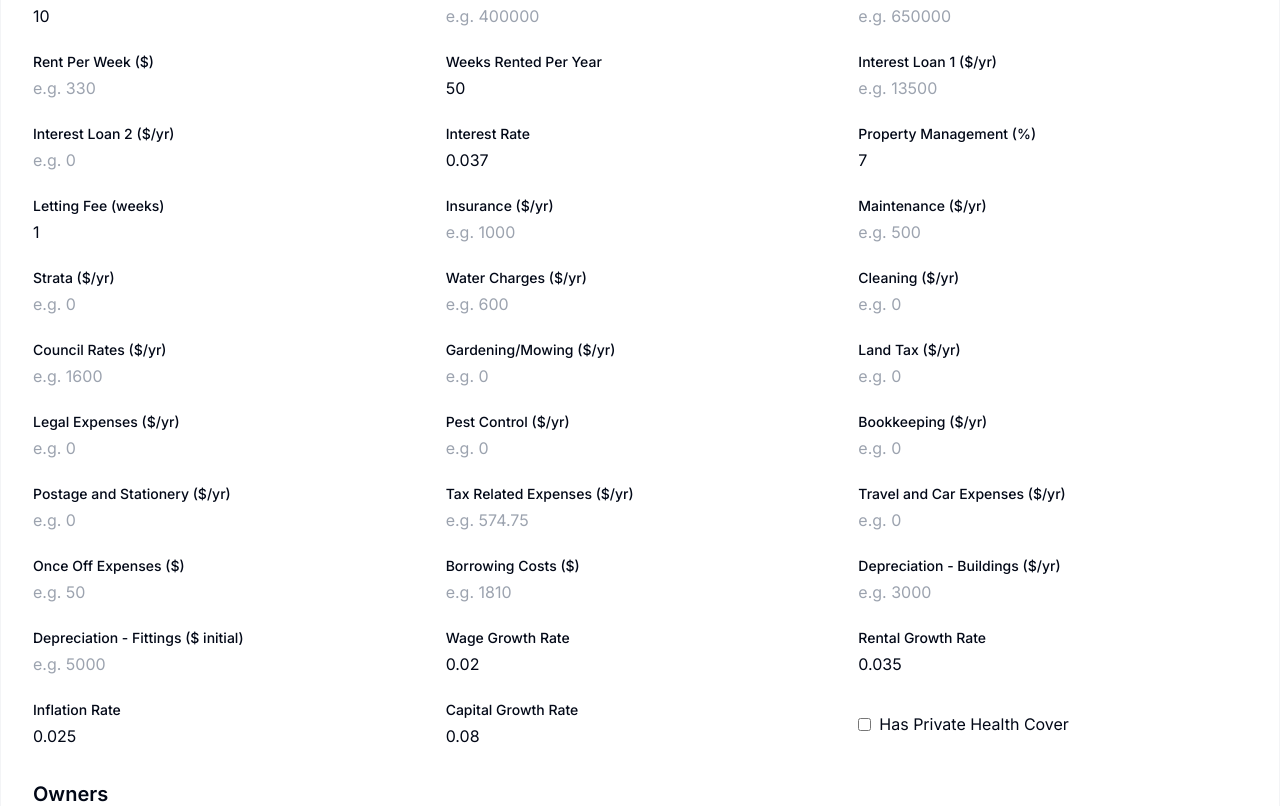
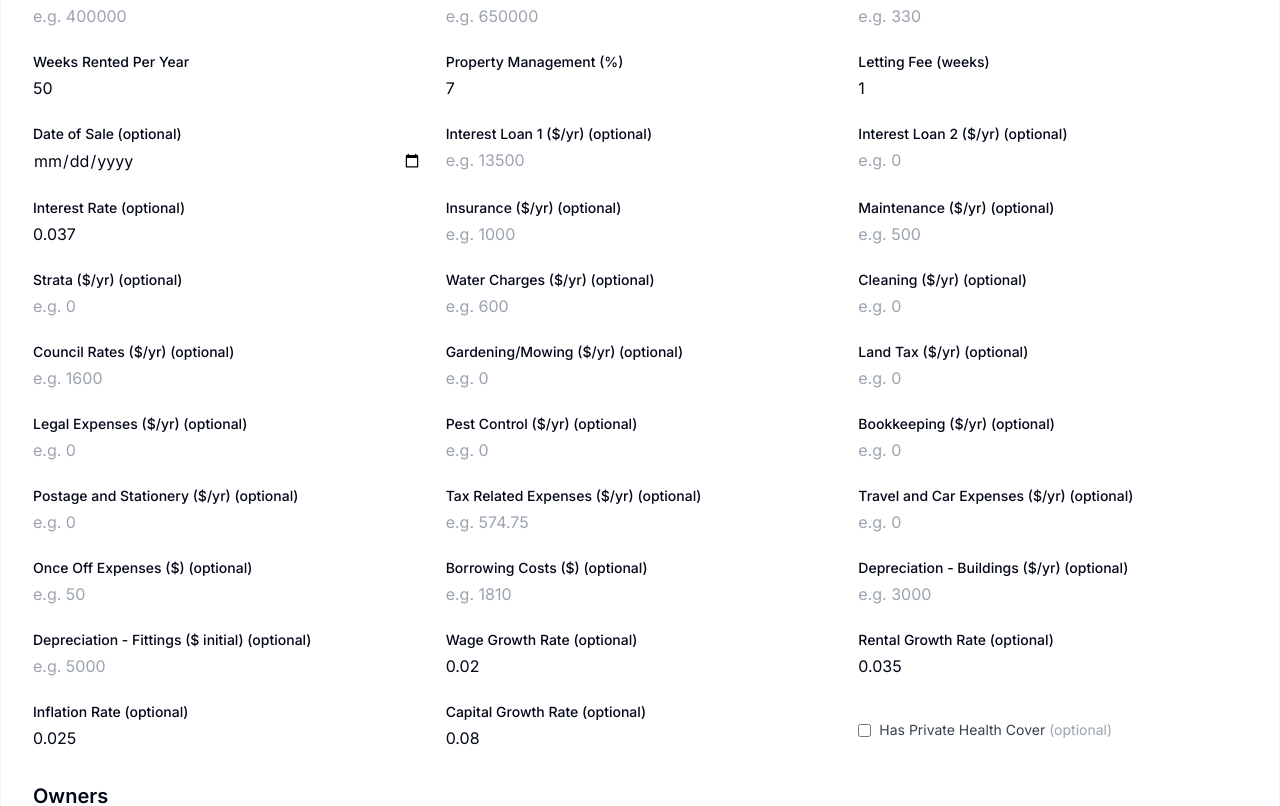
Before and after one commit to ompatil21/propcalc, a Next.js app in the folder frontend/: page /tax-calculator in a window 1280 px wide. Shown: the part 423-1229 px from the top of the page. Built offline with nearby package versions, Linux system fonts and the light colour scheme.

Commit message:
added runtime fallback logic and marked optinal fields as optional as per backend

```diff
--- a/frontend/src/app/tax-calculator/page.tsx
+++ b/frontend/src/app/tax-calculator/page.tsx
@@ -119,7 +119,8 @@ export default function TaxCalculatorPage({ prefillData }: { prefillData?: any }
     setIsLoading(true);
 
     try {
-      const payload: { [key: string]: any } = { ...formData,
+      const payload: { [key: string]: any } = {
+        ...formData,
         wageGrowth: String(Number(formData.wageGrowth)),
         rentalGrowth: String(Number(formData.rentalGrowth)),
         inflation: String(Number(formData.inflation)),
@@ -131,10 +132,23 @@ export default function TaxCalculatorPage({ prefillData }: { prefillData?: any }
         }))
       };
       Object.keys(payload).forEach(key => {
-        if (typeof payload[key] === "string" && payload[key].trim() === "" && key !== "dateOfPurchase" && key !== "dateOfSale" && key !== "state") {
+        if (
+          typeof payload[key] === "string" &&
+          payload[key].trim() === "" &&
+          !["dateOfPurchase", "dateOfSale", "state"].includes(key)
+        ) {
           payload[key] = 0;
         }
+
+        // Convert empty strings to null for optional dates
+        if (
+          (key === "dateOfPurchase" || key === "dateOfSale") &&
+          payload[key].trim?.() === ""
+        ) {
+          payload[key] = null;
+        }
       });
+
       const result = await calculateTax(payload);
       setTaxResults(result);
     } catch (error) {
@@ -239,46 +253,54 @@ export default function TaxCalculatorPage({ prefillData }: { prefillData?: any }
         </p>
         <form onSubmit={handleSubmit} className="w-full bg-white dark:bg-gray-900 rounded-2xl shadow-lg p-8 border border-gray-100 dark:border-gray-800 space-y-8">
           <div className="grid grid-cols-1 md:grid-cols-3 gap-6">
-            <InputField label="State" name="state" type="text" value={formData.state} onChange={handleInputChange} required placeholder="VIC/NSW/QLD/etc" />
-            <InputField label="Date of Purchase" name="dateOfPurchase" type="date" value={formData.dateOfPurchase} onChange={handleInputChange} required placeholder="Select the purchase date" />
-            <InputField label="Date of Sale" name="dateOfSale" type="date" value={formData.dateOfSale} onChange={handleInputChange} placeholder="Leave blank for today" />
+            {/* Required Fields */}
+            <InputField label="State" name="state" type="text" value={formData.state} onChange={handleInputChange} required placeholder="e.g. VIC" />
+            <InputField label="Date of Purchase" name="dateOfPurchase" type="date" value={formData.dateOfPurchase} onChange={handleInputChange} required />
             <InputField label="Holding Years" name="holdingYears" type="number" min={1} max={15} value={formData.holdingYears} onChange={handleInputChange} required placeholder="e.g. 10 (max 15)" />
             <InputField label="Purchase Price ($)" name="purchase_price" type="number" value={formData.purchase_price} onChange={handleInputChange} required placeholder="e.g. 400000" />
             <InputField label="Sale Price ($)" name="sale_price" type="number" value={formData.sale_price} onChange={handleInputChange} required placeholder="e.g. 650000" />
             <InputField label="Rent Per Week ($)" name="rentPerWeek" type="number" value={formData.rentPerWeek} onChange={handleInputChange} required placeholder="e.g. 330" />
             <InputField label="Weeks Rented Per Year" name="weeksRented" type="number" value={formData.weeksRented} onChange={handleInputChange} required placeholder="e.g. 50" />
-            <InputField label="Interest Loan 1 ($/yr)" name="interestLoan1" type="number" value={formData.interestLoan1} onChange={handleInputChange} placeholder="e.g. 13500" />
-            <InputField label="Interest Loan 2 ($/yr)" name="interestLoan2" type="number" value={formData.interestLoan2} onChange={handleInputChange} placeholder="e.g. 0" />
-            <InputField label="Interest Rate" name="interestRate" type="number" value={formData.interestRate} onChange={handleInputChange} placeholder="e.g. 0.037" />
             <InputField label="Property Management (%)" name="propertyManager" type="number" value={formData.propertyManager} onChange={handleInputChange} required placeholder="e.g. 7" />
             <InputField label="Letting Fee (weeks)" name="lettingFeeWeeks" type="number" value={formData.lettingFeeWeeks} onChange={handleInputChange} required placeholder="e.g. 1" />
-            <InputField label="Insurance ($/yr)" name="insurance" type="number" value={formData.insurance} onChange={handleInputChange} placeholder="e.g. 1000" />
-            <InputField label="Maintenance ($/yr)" name="maintenance" type="number" value={formData.maintenance} onChange={handleInputChange} placeholder="e.g. 500" />
-            <InputField label="Strata ($/yr)" name="strata" type="number" value={formData.strata} onChange={handleInputChange} placeholder="e.g. 0" />
-            <InputField label="Water Charges ($/yr)" name="waterCharges" type="number" value={formData.waterCharges} onChange={handleInputChange} placeholder="e.g. 600" />
-            <InputField label="Cleaning ($/yr)" name="cleaning" type="number" value={formData.cleaning} onChange={handleInputChange} placeholder="e.g. 0" />
-            <InputField label="Council Rates ($/yr)" name="councilRates" type="number" value={formData.councilRates} onChange={handleInputChange} placeholder="e.g. 1600" />
-            <InputField label="Gardening/Mowing ($/yr)" name="gardening" type="number" value={formData.gardening} onChange={handleInputChange} placeholder="e.g. 0" />
-            <InputField label="Land Tax ($/yr)" name="landTax" type="number" value={formData.landTax} onChange={handleInputChange} placeholder="e.g. 0" />
-            <InputField label="Legal Expenses ($/yr)" name="legalExpenses" type="number" value={formData.legalExpenses} onChange={handleInputChange} placeholder="e.g. 0" />
-            <InputField label="Pest Control ($/yr)" name="pestControl" type="number" value={formData.pestControl} onChange={handleInputChange} placeholder="e.g. 0" />
-            <InputField label="Bookkeeping ($/yr)" name="bookkeeping" type="number" value={formData.bookkeeping} onChange={handleInputChange} placeholder="e.g. 0" />
-            <InputField label="Postage and Stationery ($/yr)" name="postage" type="number" value={formData.postage} onChange={handleInputChange} placeholder="e.g. 0" />
-            <InputField label="Tax Related Expenses ($/yr)" name="taxRelatedExpenses" type="number" value={formData.taxRelatedExpenses} onChange={handleInputChange} placeholder="e.g. 574.75" />
-            <InputField label="Travel and Car Expenses ($/yr)" name="travel" type="number" value={formData.travel} onChange={handleInputChange} placeholder="e.g. 0" />
-            <InputField label="Once Off Expenses ($)" name="onceOffExpenses" type="number" value={formData.onceOffExpenses} onChange={handleInputChange} placeholder="e.g. 50" />
-            <InputField label="Borrowing Costs ($)" name="borrowingCosts" type="number" value={formData.borrowingCosts} onChange={handleInputChange} placeholder="e.g. 1810" />
-            <InputField label="Depreciation - Buildings ($/yr)" name="depreciationBuildings" type="number" value={formData.depreciationBuildings} onChange={handleInputChange} placeholder="e.g. 3000" />
-            <InputField label="Depreciation - Fittings ($ initial)" name="depreciationFittings" type="number" value={formData.depreciationFittings} onChange={handleInputChange} placeholder="e.g. 5000" />
-            <InputField label="Wage Growth Rate" name="wageGrowth" type="number" value={formData.wageGrowth} onChange={handleInputChange} placeholder="e.g. 0.02" />
-            <InputField label="Rental Growth Rate" name="rentalGrowth" type="number" value={formData.rentalGrowth} onChange={handleInputChange} placeholder="e.g. 0.035" />
-            <InputField label="Inflation Rate" name="inflation" type="number" value={formData.inflation} onChange={handleInputChange} placeholder="e.g. 0.025" />
-            <InputField label="Capital Growth Rate" name="capitalGrowth" type="number" value={formData.capitalGrowth} onChange={handleInputChange} placeholder="e.g. 0.08" />
-            <div className="flex items-center space-x-2">
+
+            {/* Optional Fields */}
+            <InputField label="Date of Sale (optional)" name="dateOfSale" type="date" value={formData.dateOfSale} onChange={handleInputChange} placeholder="Leave blank for today" />
+            <InputField label="Interest Loan 1 ($/yr) (optional)" name="interestLoan1" type="number" value={formData.interestLoan1} onChange={handleInputChange} placeholder="e.g. 13500" />
+            <InputField label="Interest Loan 2 ($/yr) (optional)" name="interestLoan2" type="number" value={formData.interestLoan2} onChange={handleInputChange} placeholder="e.g. 0" />
+            <InputField label="Interest Rate (optional)" name="interestRate" type="number" value={formData.interestRate} onChange={handleInputChange} placeholder="e.g. 0.037" />
+            <InputField label="Insurance ($/yr) (optional)" name="insurance" type="number" value={formData.insurance} onChange={handleInputChange} placeholder="e.g. 1000" />
+            <InputField label="Maintenance ($/yr) (optional)" name="maintenance" type="number" value={formData.maintenance} onChange={handleInputChange} placeholder="e.g. 500" />
+            <InputField label="Strata ($/yr) (optional)" name="strata" type="number" value={formData.strata} onChange={handleInputChange} placeholder="e.g. 0" />
+            <InputField label="Water Charges ($/yr) (optional)" name="waterCharges" type="number" value={formData.waterCharges} onChange={handleInputChange} placeholder="e.g. 600" />
+            <InputField label="Cleaning ($/yr) (optional)" name="cleaning" type="number" value={formData.cleaning} onChange={handleInputChange} placeholder="e.g. 0" />
+            <InputField label="Council Rates ($/yr) (optional)" name="councilRates" type="number" value={formData.councilRates} onChange={handleInputChange} placeholder="e.g. 1600" />
+            <InputField label="Gardening/Mowing ($/yr) (optional)" name="gardening" type="number" value={formData.gardening} onChange={handleInputChange} placeholder="e.g. 0" />
+            <InputField label="Land Tax ($/yr) (optional)" name="landTax" type="number" value={formData.landTax} onChange={handleInputChange} placeholder="e.g. 0" />
+            <InputField label="Legal Expenses ($/yr) (optional)" name="legalExpenses" type="number" value={formData.legalExpenses} onChange={handleInputChange} placeholder="e.g. 0" />
+            <InputField label="Pest Control ($/yr) (optional)" name="pestControl" type="number" value={formData.pestControl} onChange={handleInputChange} placeholder="e.g. 0" />
+            <InputField label="Bookkeeping ($/yr) (optional)" name="bookkeeping" type="number" value={formData.bookkeeping} onChange={handleInputChange} placeholder="e.g. 0" />
+            <InputField label="Postage and Stationery ($/yr) (optional)" name="postage" type="number" value={formData.postage} onChange={handleInputChange} placeholder="e.g. 0" />
+            <InputField label="Tax Related Expenses ($/yr) (optional)" name="taxRelatedExpenses" type="number" value={formData.taxRelatedExpenses} onChange={handleInputChange} placeholder="e.g. 574.75" />
+            <InputField label="Travel and Car Expenses ($/yr) (optional)" name="travel" type="number" value={formData.travel} onChange={handleInputChange} placeholder="e.g. 0" />
+            <InputField label="Once Off Expenses ($) (optional)" name="onceOffExpenses" type="number" value={formData.onceOffExpenses} onChange={handleInputChange} placeholder="e.g. 50" />
+            <InputField label="Borrowing Costs ($) (optional)" name="borrowingCosts" type="number" value={formData.borrowingCosts} onChange={handleInputChange} placeholder="e.g. 1810" />
+            <InputField label="Depreciation - Buildings ($/yr) (optional)" name="depreciationBuildings" type="number" value={formData.depreciationBuildings} onChange={handleInputChange} placeholder="e.g. 3000" />
+            <InputField label="Depreciation - Fittings ($ initial) (optional)" name="depreciationFittings" type="number" value={formData.depreciationFittings} onChange={handleInputChange} placeholder="e.g. 5000" />
+            <InputField label="Wage Growth Rate (optional)" name="wageGrowth" type="number" value={formData.wageGrowth} onChange={handleInputChange} placeholder="e.g. 0.02" />
+            <InputField label="Rental Growth Rate (optional)" name="rentalGrowth" type="number" value={formData.rentalGrowth} onChange={handleInputChange} placeholder="e.g. 0.035" />
+            <InputField label="Inflation Rate (optional)" name="inflation" type="number" value={formData.inflation} onChange={handleInputChange} placeholder="e.g. 0.025" />
+            <InputField label="Capital Growth Rate (optional)" name="capitalGrowth" type="number" value={formData.capitalGrowth} onChange={handleInputChange} placeholder="e.g. 0.08" />
+
+            {/* Checkbox */}
+            <div className="flex items-center space-x-2 mt-2">
               <input id="hasPrivateHealthCover" name="hasPrivateHealthCover" type="checkbox" checked={formData.hasPrivateHealthCover} onChange={handleInputChange} />
-              <label htmlFor="hasPrivateHealthCover" className="select-none">Has Private Health Cover</label>
+              <label htmlFor="hasPrivateHealthCover" className="text-sm text-gray-700 dark:text-gray-300 select-none">
+                Has Private Health Cover <span className="text-gray-400">(optional)</span>
+              </label>
             </div>
           </div>
+
           <h2 className="text-xl font-semibold mt-6 mb-2">Owners</h2>
           <div className="space-y-2">
             {formData.owners.map((owner: Owner, idx: number) => (
@@ -358,7 +380,7 @@ export default function TaxCalculatorPage({ prefillData }: { prefillData?: any }
                           <td className="px-2 py-1 text-right">${year.total_rent?.toLocaleString?.() ?? 0}</td>
                           <td className="px-2 py-1 text-right">${year.total_expenses?.toLocaleString?.() ?? 0}</td>
                           <td className="px-2 py-1 text-right">${year.pre_tax_cash_flow?.toLocaleString?.() ?? 0}</td>
-                          <td className="px-2 py-1 text-right">${year.pre_tax_cash_flow_week?.toLocaleString?.(undefined, {maximumFractionDigits: 2}) ?? 0}</td>
+                          <td className="px-2 py-1 text-right">${year.pre_tax_cash_flow_week?.toLocaleString?.(undefined, { maximumFractionDigits: 2 }) ?? 0}</td>
                           <td className="px-2 py-1 text-right">${year.total_cash_deductions?.toLocaleString?.() ?? 0}</td>
                           <td className="px-2 py-1 text-right">${year.borrowing_costs_annual?.toLocaleString?.() ?? 0}</td>
                           <td className="px-2 py-1 text-right">${year.dep_buildings?.toLocaleString?.() ?? 0}</td>
@@ -400,7 +422,7 @@ export default function TaxCalculatorPage({ prefillData }: { prefillData?: any }
                     <p>Owner Portions:</p>
                     <ul>
                       {Array.isArray(taxResults.state_reference?.owner_portions) && taxResults.state_reference.owner_portions.map((portion: number, idx: number) => (
-                        <li key={idx}>{formData.owners[idx]?.name || `Owner ${idx+1}`}: <b>${portion?.toLocaleString?.() ?? 0}</b></li>
+                        <li key={idx}>{formData.owners[idx]?.name || `Owner ${idx + 1}`}: <b>${portion?.toLocaleString?.() ?? 0}</b></li>
                       ))}
                     </ul>
                   </div>
@@ -467,7 +489,7 @@ export default function TaxCalculatorPage({ prefillData }: { prefillData?: any }
                       "rgba(245,158,66,0.2)"
                     )} options={{ responsive: true, maintainAspectRatio: false }} />
                   </div>
-                  {Array.isArray(taxResults.holdingCostsYears) && taxResults.holdingCostsYears.length > 0 && (
+                  {/* {Array.isArray(taxResults.holdingCostsYears) && taxResults.holdingCostsYears.length > 0 && (
                     <div className="col-span-full">
                       <h3 className="font-bold mb-2">Holding Costs Breakdown (Yearly)</h3>
                       <div className="flex flex-wrap gap-6">
@@ -488,7 +510,54 @@ export default function TaxCalculatorPage({ prefillData }: { prefillData?: any }
                         ))}
                       </div>
                     </div>
+                  )} */}
+                  {Array.isArray(taxResults.holdingCostsYears) && taxResults.holdingCostsYears.length > 0 && (
+                    <div className="col-span-full" style={{ maxWidth: 900, height: 400 }}>
+                      <h3 className="font-bold mb-4">Holding Costs Breakdown (Yearly)</h3>
+                      <Bar
+                        data={{
+                          labels: taxResults.holdingCostsYears.map((hc: any) => `Year ${hc.year}`),
+                          datasets: [
+                            {
+                              label: "You",
+                              data: taxResults.holdingCostsYears.map((hc: any) => hc.data?.[0] ?? 0),
+                              backgroundColor: "#2563eb",
+                            },
+                            {
+                              label: "Tax Office",
+                              data: taxResults.holdingCostsYears.map((hc: any) => hc.data?.[1] ?? 0),
+                              backgroundColor: "#10b981",
+                            },
+                            {
+                              label: "Tenant",
+                              data: taxResults.holdingCostsYears.map((hc: any) => hc.data?.[2] ?? 0),
+                              backgroundColor: "#f59e42",
+                            },
+                          ],
+                        }}
+                        options={{
+                          responsive: true,
+                          maintainAspectRatio: false,
+                          plugins: {
+                            tooltip: {
+                              callbacks: {
+                                label: (ctx) => `$${ctx.parsed.y.toLocaleString()}`,
+                              },
+                            },
+                          },
+                          scales: {
+                            y: {
+                              beginAtZero: true,
+                              ticks: {
+                                callback: (value) => `$${value}`,
+                              },
+                            },
+                          },
+                        }}
+                      />
+                    </div>
                   )}
+
                   <div style={{ maxWidth: 500, height: 320 }}>
                     <h3 className="font-bold mb-2">Property Value Over Time</h3>
                     <Line
```
Lines whose indentation alone changed are shown as unchanged.
